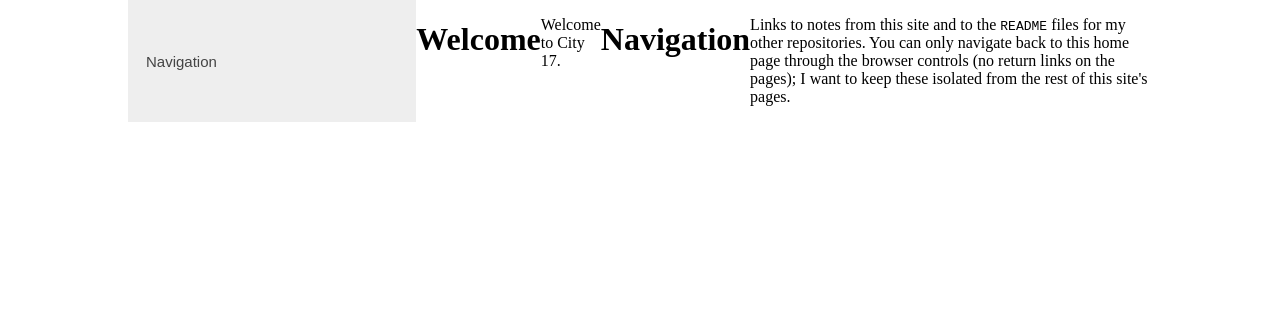
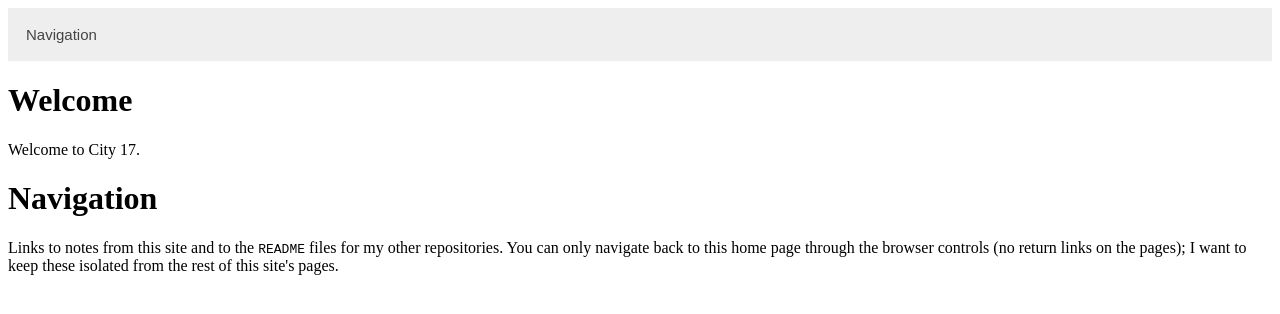
Before and after one commit to Backup158/Backup158.github.io, a Jekyll site: the page built from index.html, in a window 1280 px wide. Shown: the top 314 px of the page. Built offline with Jekyll 4.4.1, drawn with Linux system fonts in a browser that asks for light colours.

Commit message:
Update default.html

```diff
--- a/_layouts/default.html
+++ b/_layouts/default.html
@@ -20,11 +20,6 @@
     {{ content }}
 
     <style>
-      body {
-        display: flex;
-        margin: auto;
-        max-width: 80%;
-      }
       nav ul {
         display: flex;
         list-style: none;
@@ -75,6 +70,11 @@
         overflow: hidden;
         background-color: #f1f1f1;
       }
+      .bodyContent {
+        display: flex;
+        margin: auto;
+        max-width: 80%;
+      }
     </style>
 
     <script>
```
